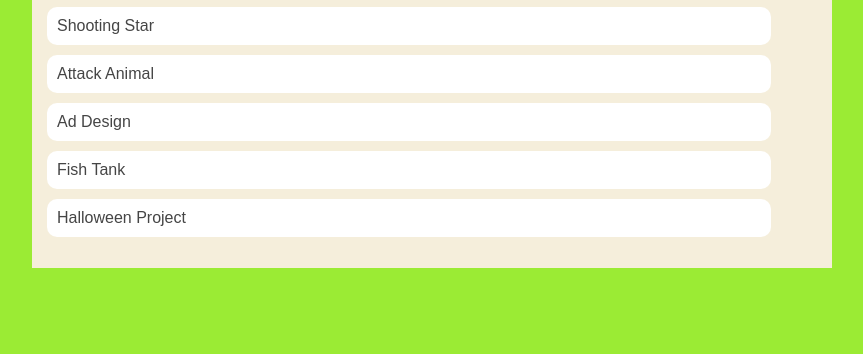
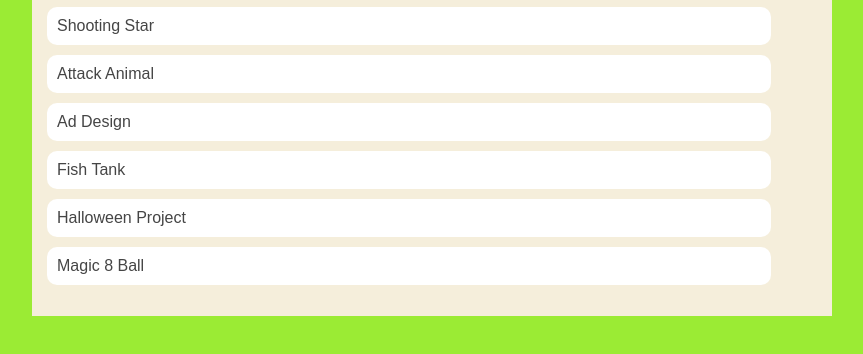
Before and after one commit to w123ggs/kaydenbell.github.io, a plain HTML site: page portfolio.html in a window 1280 px wide. Shown: the part 420-774 px from the top of the page, without its empty margins (208-1071 px from the left). Drawn offline with Linux system fonts and the light colour scheme.

Commit message:
Added Magic 8 Ball

```diff
--- a/portfolio.html
+++ b/portfolio.html
@@ -125,6 +125,7 @@
                             <li><a href="https://www.khanacademy.org/computer-programming/spin-off-of-project-ad-design/5890672806117376">Ad Design </a></li>
                             <li><a href="https://www.khanacademy.org/computer-programming/spin-off-of-project-fish-tank/4803198969233408">Fish Tank </a></li>
                             <li><a href="https://www.khanacademy.org/computer-programming/halloween-project/4763590789218304">Halloween Project </a></li>
+                            <li><a href="https://www.khanacademy.org/computer-programming/spin-off-of-project-magic-8-ball/4594368926760960">Magic 8 Ball </a></li>
                         </ul>
                 </div>
             </main>
```
